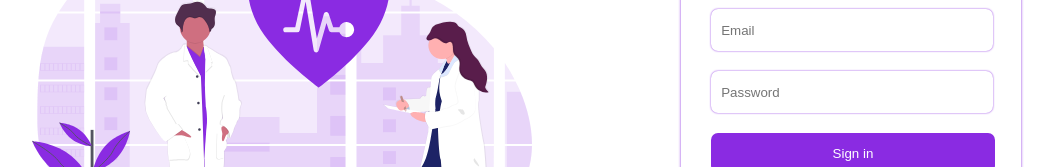
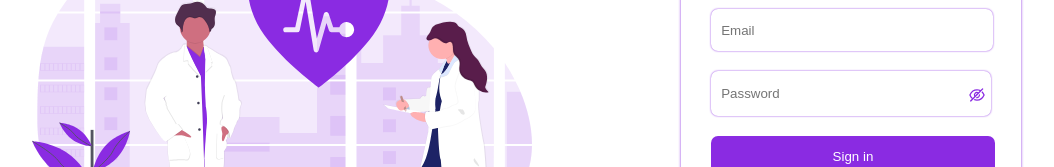
Before and after one commit to Abkels/lyfeCare, a React (Create React App) app: page /signin in a window 1280 px wide. Shown: the part 291-458 px from the top of the page, without its empty margins (96-1150 px from the left). Built offline with nearby package versions, Linux system fonts and the light colour scheme.

Commit message:
password type

```diff
--- a/src/Components/Auth/Signin.tsx
+++ b/src/Components/Auth/Signin.tsx
@@ -15,6 +15,7 @@ import { User } from "../Global/ReduxState";
 import { signin } from "../Api/Api";
 import { AnyAction } from "@reduxjs/toolkit";
 import Swal from "sweetalert2";
+import { AiOutlineEye, AiOutlineEyeInvisible } from "react-icons/ai";
 
 const Signin = () => {
   const dispatch = UseAppDispach();
@@ -65,6 +66,10 @@ const Signin = () => {
     });
   });
 
+  const [showPassword, setshowPassword] = React.useState(false);
+
+  const fn = () => [setshowPassword(!showPassword)];
+
   return (
     <>
       <Body>
@@ -91,12 +96,28 @@ const Signin = () => {
 
               <Input type="text" placeholder="Email" {...register("email")} />
               <p>{errors?.email && errors?.email?.message}</p>
-
-              <Input
-                type="password"
-                placeholder="Password"
-                {...register("password")}
-              />
+              <Wrap>
+                <Input
+                  style={{
+                    height: "100%",
+                    boxShadow: "none",
+                    width: "100%",
+                    borderBottom: "none",
+                  }}
+                  type={showPassword ? "text" : "password"}
+                  placeholder="Password"
+                  {...register("password")}
+                />
+                {showPassword ? (
+                  <Icon onClick={fn}>
+                    <AiOutlineEye />
+                  </Icon>
+                ) : (
+                  <Icon onClick={fn}>
+                    <AiOutlineEyeInvisible />
+                  </Icon>
+                )}
+              </Wrap>
               <p>{errors?.password && errors?.password?.message}</p>
 
               <Button type="submit">Sign in</Button>
@@ -113,6 +134,37 @@ const Signin = () => {
 };
 
 export default Signin;
+
+const Wrap = styled.div`
+  display: flex;
+  justify-content: center;
+  align-items: center;
+  box-shadow: 0 0 2px #8a2be2;
+  height: 45px;
+  border-radius: 7px;
+  width: 280px;
+
+  @media screen and (max-width: 500px) {
+    box-shadow: none;
+    border-bottom: 1px solid #8a2be2;
+  }
+
+  @media screen and (max-width: 768px) {
+    width: 280px;
+    height: 35px;
+  }
+`;
+
+const Icon = styled.div`
+  color: #8a2be2;
+  display: flex;
+  justify-content: center;
+  align-items: center;
+  cursor: pointer;
+  margin-top: 3px;
+  font-size: 18px;
+  margin-right: 5px;
+`;
 
 const RightImg = styled.img`
   width: 500px;
```
